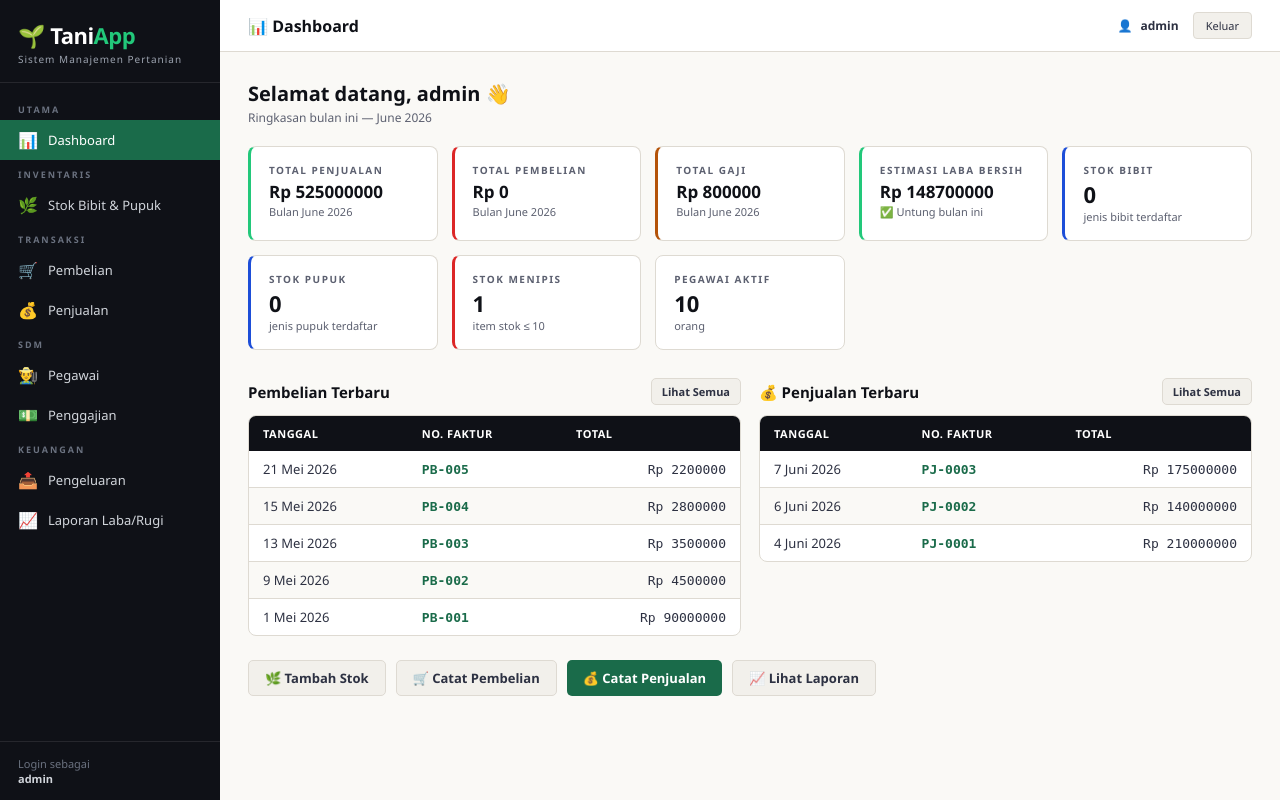
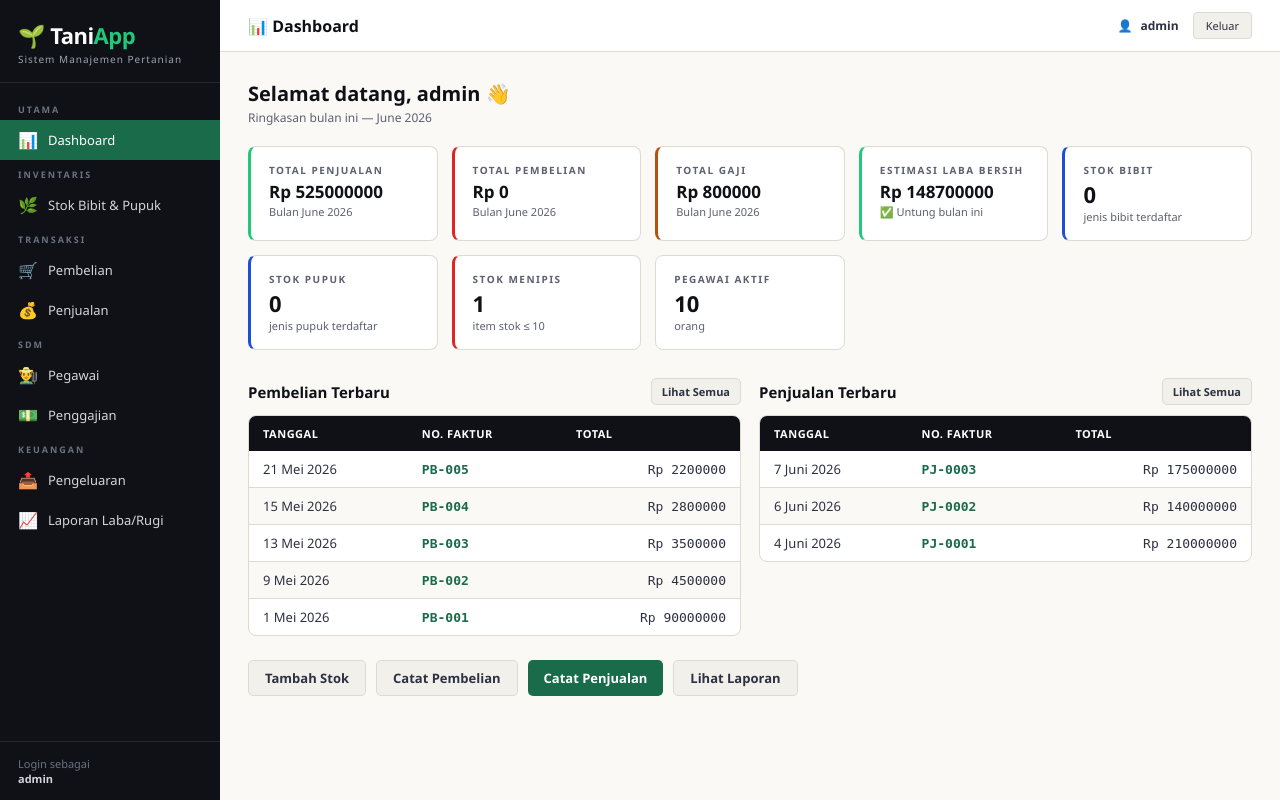
Before and after one commit to izauranathania-web/tani-django, a Django app: page / in a window 1280 px wide. Run offline with Django 5.2, Linux system fonts and the light colour scheme; a user stored in the database is signed in; data comes from the database, SQL or seed files in the repository; both versions use the stored data as it was after the commit.

Commit message:
update tampilan menu quick links dashboard

```diff
--- a/templates/accounts/dashboard.html
+++ b/templates/accounts/dashboard.html
@@ -82,7 +82,7 @@
 
   <div>
     <div class="page-header" style="margin-bottom:10px">
-      <h1 style="font-size:15px">💰 Penjualan Terbaru</h1>
+      <h1 style="font-size:15px"> Penjualan Terbaru</h1>
       <a href="/transaksi/penjualan/" class="btn btn-secondary btn-sm">Lihat Semua</a>
     </div>
     <div class="table-wrap">
@@ -106,9 +106,9 @@
 
 <!-- QUICK LINKS -->
 <div style="margin-top:24px;display:flex;gap:10px;flex-wrap:wrap">
-  <a href="/stok/tambah/" class="btn btn-secondary">🌿 Tambah Stok</a>
-  <a href="/transaksi/pembelian/tambah/" class="btn btn-secondary">🛒 Catat Pembelian</a>
-  <a href="/transaksi/penjualan/tambah/" class="btn btn-primary">💰 Catat Penjualan</a>
-  <a href="/laporan/laba-rugi/" class="btn btn-secondary">📈 Lihat Laporan</a>
+  <a href="/stok/tambah/" class="btn btn-secondary"> Tambah Stok</a>
+  <a href="/transaksi/pembelian/tambah/" class="btn btn-secondary"> Catat Pembelian</a>
+  <a href="/transaksi/penjualan/tambah/" class="btn btn-primary"> Catat Penjualan</a>
+  <a href="/laporan/laba-rugi/" class="btn btn-secondary"> Lihat Laporan</a>
 </div>
 {% endblock %}
```
Also changed, not shown: tani.db.
